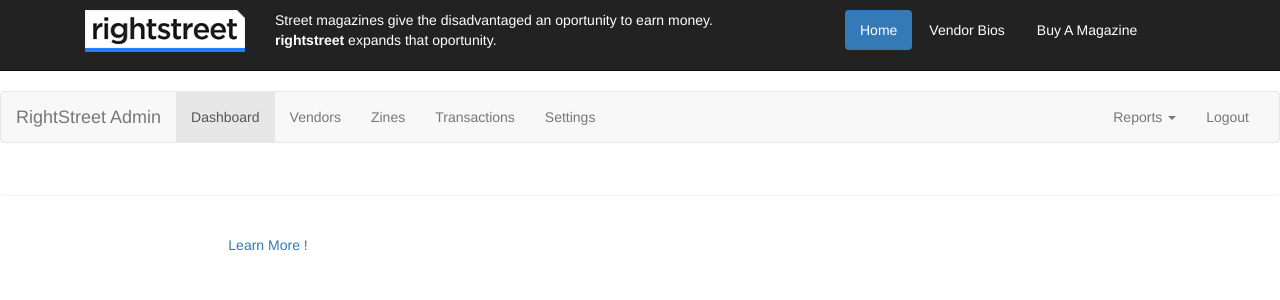
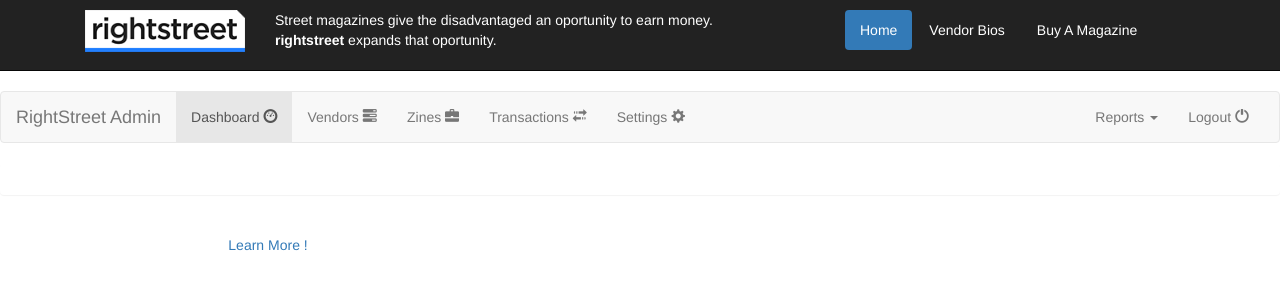
Before and after one commit to Skookum-Nightshift/speak-up, a PHP site: template template/admin/nav.php in a window 1280 px wide. Shown: the top 300 px of the page. Run offline with PHP 8.4, Linux system fonts and the light colour scheme; the template is opened without the code that fills it, so the values that code supplies are empty; some libraries are stand-ins or nearby versions.

Commit message:
updated admin nav and admin pages with new icons

```diff
--- a/template/admin/nav.php
+++ b/template/admin/nav.php
@@ -13,24 +13,24 @@
 
     <div class="collapse navbar-collapse" id="bs-example-navbar-collapse-1">
       <ul class="nav navbar-nav">
-        <li<?php if (!isset($uri[2]) || $uri[2] == '' || $uri[2] == 'dashboard') echo ' class="active"'; ?>><a href="/admin/dashboard">Dashboard</a></li>
-        <li<?php if (isset($uri[2]) && $uri[2] == 'vendors') echo ' class="active"'; ?>><a href="/admin/vendors">Vendors</a></li>
-        <li<?php if (isset($uri[2]) && $uri[2] == 'zines') echo ' class="active"'; ?>><a href="/admin/zines">Zines</a></li>
-        <li<?php if (isset($uri[2]) && $uri[2] == 'reports' && $uri[3] == 'transactions') echo ' class="active"'; ?>><a href="/admin/reports/transactions">Transactions</a></li>
-        <li><a href="/admin/settings">Settings</a></li>
+        <li<?php if (!isset($uri[2]) || $uri[2] == '' || $uri[2] == 'dashboard') echo ' class="active"'; ?>><a href="/admin/dashboard">Dashboard <span class="glyphicon glyphicon-dashboard"></span></a></li>
+        <li<?php if (isset($uri[2]) && $uri[2] == 'vendors') echo ' class="active"'; ?>><a href="/admin/vendors">Vendors <span class="glyphicon glyphicon-tasks"></span></a></li>
+        <li<?php if (isset($uri[2]) && $uri[2] == 'zines') echo ' class="active"'; ?>><a href="/admin/zines">Zines <span class="glyphicon glyphicon-briefcase"></span></a></li>
+        <li<?php if (isset($uri[2]) && $uri[2] == 'reports' && $uri[3] == 'transactions') echo ' class="active"'; ?>><a href="/admin/reports/transactions">Transactions <span class="glyphicon glyphicon-transfer"></span></a></li>
+        <li<?php if (isset($uri[2]) && $uri[2] == 'reports' && $uri[3] == 'settings') echo ' class="active"'; ?>><a href="/admin/settings">Settings <span class="glyphicon glyphicon-cog"></span></a></li>
       </ul>
       <ul class="nav navbar-nav navbar-right">
         <li class="dropdown">
           <a href="#" class="dropdown-toggle" data-toggle="dropdown" role="button" aria-expanded="false">Reports <span class="caret"></span></a>
           <ul class="dropdown-menu" role="menu">
-            <li<?php if (isset($uri[2]) && $uri[2] == 'reports' && $uri[3] == 'vendor') echo ' class="active"'; ?>><a href="/admin/reports/vendor">Vendor Report</a></li>
-            <li<?php if (isset($uri[2]) && $uri[2] == 'reports' && $uri[3] == 'transactions') echo ' class="active"'; ?>><a href="/admin/reports/transactions">Transactions Report</a></li>
-            <li<?php if (isset($uri[2]) && $uri[2] == 'reports' && $uri[3] == 'analytics') echo ' class="active"'; ?>><a href="/admin/reports/analytics">Site Analytics</a></li>
+            <li<?php if (isset($uri[2]) && $uri[2] == 'reports' && $uri[3] == 'vendor') echo ' class="active"'; ?>><a href="/admin/reports/vendor"><span class="glyphicon glyphicon-list-alt"></span> Vendor Report</a></li>
+            <li<?php if (isset($uri[2]) && $uri[2] == 'reports' && $uri[3] == 'transactions') echo ' class="active"'; ?>><a href="/admin/reports/transactions"><span class="glyphicon glyphicon-transfer"></span> Transactions Report</a></li>
+            <li<?php if (isset($uri[2]) && $uri[2] == 'reports' && $uri[3] == 'analytics') echo ' class="active"'; ?>><a href="/admin/reports/analytics"><span class="glyphicon glyphicon-stats"></span> Site Analytics</a></li>
             <li class="divider"></li>
-            <li<?php if (isset($uri[2]) && $uri[2] == 'reports' && $uri[3] == 'settings') echo ' class="active"'; ?>><a href="/admin/reports/settings">Report Settings</a></li>
+            <li<?php if (isset($uri[2]) && $uri[2] == 'reports' && $uri[3] == 'settings') echo ' class="active"'; ?>><a href="/admin/reports/settings"><span class="glyphicon glyphicon-wrench"></span> Report Settings</a></li>
           </ul>
         </li>
-        <li<?php if (isset($uri[2]) && $uri[2] == 'logout') echo ' class="active"'; ?>><a href="/admin/logout">Logout</a></li>
+        <li<?php if (isset($uri[2]) && $uri[2] == 'logout') echo ' class="active"'; ?>><a href="/admin/logout">Logout <span class="glyphicon glyphicon-off"></span></a></li>
       </ul>
     </div>
 
```
Also changed, not shown: pages/admin/reports.php (+33 -0 lines), pages/admin/zines.php (+33 -0 lines).
